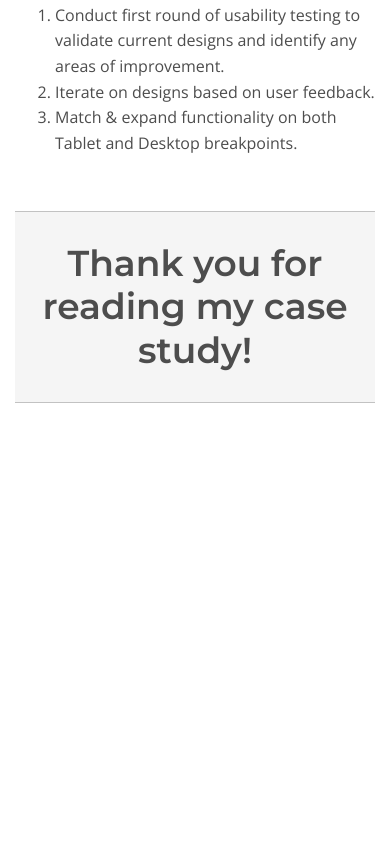
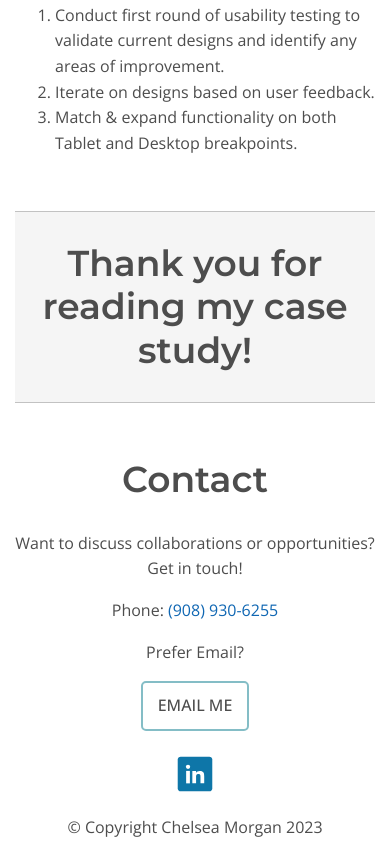
Before and after one commit to ChelseaMorgan/portfolio-website, a plain HTML site: page flame.html in a window 390 px wide. Shown: the part 10522-11379 px from the top of the page. Before the commit the page ends 10980 px from the top, so only its background shows below. Drawn offline with nearby package versions, Linux system fonts and the light colour scheme.

Commit message:
Add footer/Fix contact link

```diff
--- a/flame.html
+++ b/flame.html
@@ -34,7 +34,7 @@
                     <ul class="navigation">
                         <li><a href="index.html">Work</a></li>
                         <li><a href="about.html">About</a></li>
-                        <li><a href="about.html#contact" onclick="menuToggle()">Contact</a></li>
+                        <li><a href="#contact" onclick="menuToggle()">Contact</a></li>
                         <li><a href="javascript:void(0);" class="icon" onclick="menuToggle()"><i class="fas fa-bars"></i></a></li>
                     </ul>
                 </nav>
@@ -366,6 +366,24 @@
                 <h2>Thank you for reading my case study!</h2>
             </div>
         </div> <!--end all project content-->
+        <footer id="contact">
+            <div class="container">
+                <h2>Contact</h2>
+                <p>Want to discuss collaborations or opportunities? Get in touch!</p>
+                <p>Phone: <a href="tel:+9089306255">(908) 930-6255</a></p>
+                <p>Prefer Email?</p>
+                <div><!--open email link-->
+                    <a href="mailto:chelsea.morgan704@gmail.com" class="button contact">Email me</a>
+                </div><!--end email link-->
+                <div>
+                    <!--social media layout and placeholders-->
+                    <a href="https://www.linkedin.com/in/chelsea-rabinowitz-b06579100" target="_blank">
+                        <img src="img/linkedin.svg" alt="Linkedin logo linking to Linkedin profile" class="social">
+                    </a>
+                </div>
+                <p>&copy; Copyright Chelsea Morgan 2023</p>
+            </div>
+        </footer>
 
     </main>
     <script src="https://code.jquery.com/jquery-3.7.1.min.js" integrity="sha256-/JqT3SQfawRcv/BIHPThkBvs0OEvtFFmqPF/lYI/Cxo=" crossorigin="anonymous"></script>
```
Also changed, not shown: mentr.html (+19 -1 lines).
